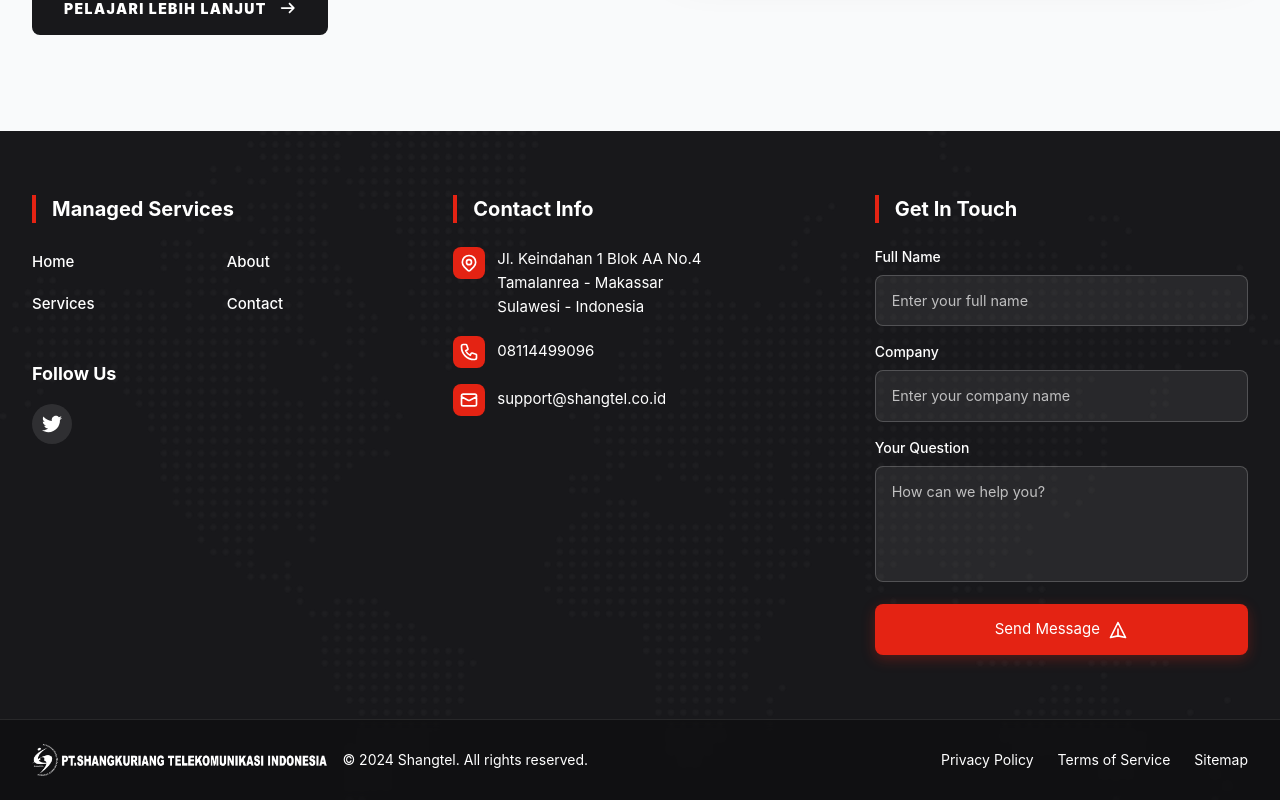
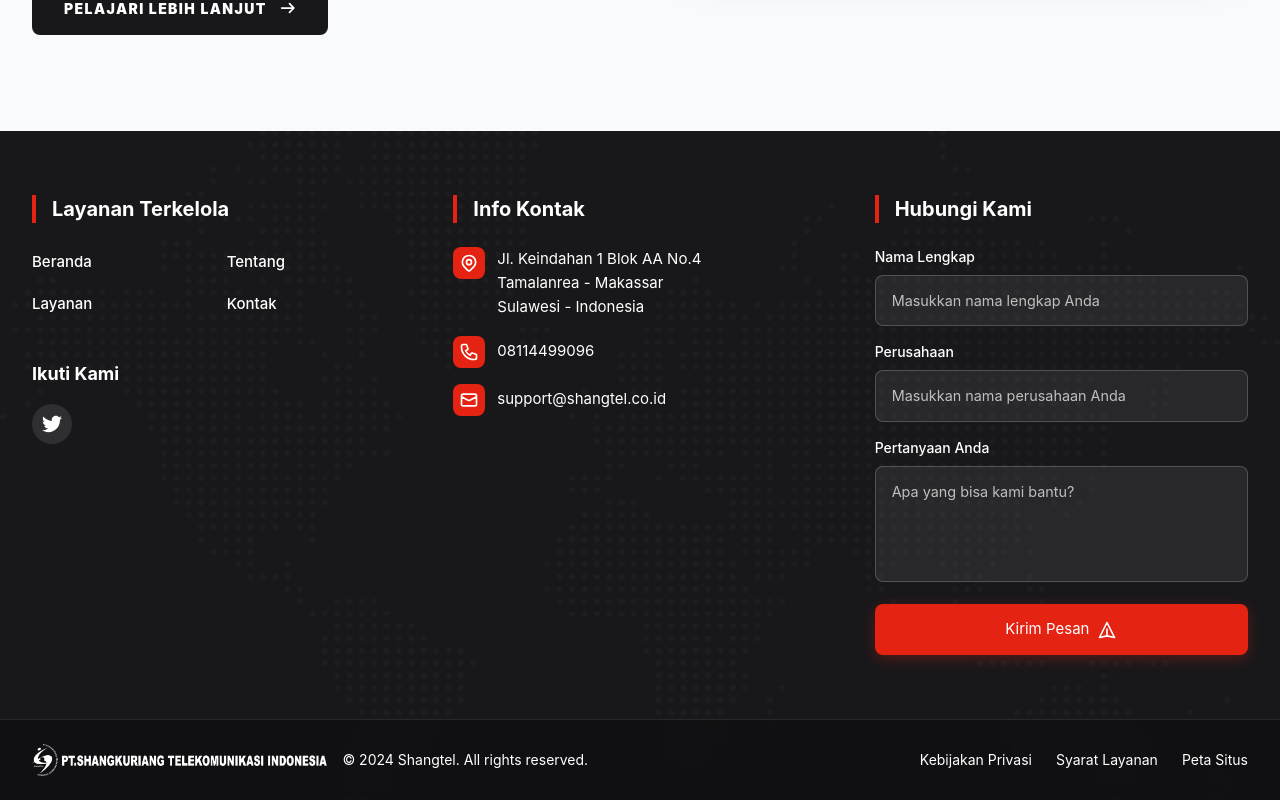
Before and after one commit to fuureya/shangtel, a Vue app: page /services in a window 1280 px wide. Shown: the part 6989-7789 px from the top of the page. Built offline with nearby package versions, Linux system fonts and the light colour scheme.

Commit message:
feat: implement multi-language support for Footer and add language switcher to Navbar

```diff
--- a/src/components/Footer.vue
+++ b/src/components/Footer.vue
@@ -15,33 +15,31 @@
         <!-- Left Grid - Navigation & Services -->
         <div class="space-y-6">
           <div>
-            <h3 class="text-xl font-bold text-white mb-6 border-l-4 border-telkom-red pl-4">Managed Services</h3>
+            <h3 class="text-xl font-bold text-white mb-6 border-l-4 border-telkom-red pl-4">{{ currentFooterData.managedServices }}</h3>
             <nav class="grid grid-cols-2 gap-x-4 gap-y-3">
-              <router-link to="/" class="footer-link">Home</router-link>
-              <router-link to="/tentang-kami" class="footer-link">About</router-link>
-              <router-link to="/services" class="footer-link">Services</router-link>
-
-              <router-link :to="{ path: '/', hash: '#contact' }" class="footer-link">Contact</router-link>
+              <router-link to="/" class="footer-link">{{ currentFooterData.nav.home }}</router-link>
+              <router-link to="/tentang-kami" class="footer-link">{{ currentFooterData.nav.about }}</router-link>
+              <router-link to="/services" class="footer-link">{{ currentFooterData.nav.services }}</router-link>
+              <router-link :to="{ path: '/', hash: '#contact' }" class="footer-link">{{ currentFooterData.nav.contact }}</router-link>
             </nav>
           </div>
 
           <!-- Social Media -->
           <div class="pt-4">
-            <h4 class="text-lg font-bold text-white mb-4">Follow Us</h4>
+            <h4 class="text-lg font-bold text-white mb-4">{{ currentFooterData.followUs }}</h4>
             <div class="flex space-x-4">
               <a href="#" class="social-icon">
                 <svg class="w-5 h-5" fill="currentColor" viewBox="0 0 24 24">
                   <path d="M24 4.557c-.883.392-1.832.656-2.828.775 1.017-.609 1.798-1.574 2.165-2.724-.951.564-2.005.974-3.127 1.195-.897-.957-2.178-1.555-3.594-1.555-3.179 0-5.515 2.966-4.797 6.045-4.091-.205-7.719-2.165-10.148-5.144-1.29 2.213-.669 5.108 1.523 6.574-.806-.026-1.566-.247-2.229-.616-.054 2.281 1.581 4.415 3.949 4.89-.693.188-1.452.232-2.224.084.626 1.956 2.444 3.379 4.6 3.419-2.07 1.623-4.678 2.348-7.29 2.04 2.179 1.397 4.768 2.212 7.548 2.212 9.142 0 14.307-7.721 13.995-14.646.962-.695 1.797-1.562 2.457-2.549z"/>
                 </svg>
               </a>
-              <!-- Repeat for other social icons if needed, but I'll simplify -->
             </div>
           </div>
         </div>
 
         <!-- Middle Grid - Contact Info -->
         <div class="space-y-6">
-          <h3 class="text-xl font-bold text-white mb-6 border-l-4 border-telkom-red pl-4">Contact Info</h3>
+          <h3 class="text-xl font-bold text-white mb-6 border-l-4 border-telkom-red pl-4">{{ currentFooterData.contactInfo }}</h3>
 
           <div class="space-y-4 text-white">
             <!-- Address -->
@@ -81,13 +79,13 @@
 
         <!-- Right Grid - Contact Form -->
         <div class="space-y-6">
-          <h3 class="text-xl font-bold text-white mb-6 border-l-4 border-telkom-red pl-4">Get In Touch</h3>
+          <h3 class="text-xl font-bold text-white mb-6 border-l-4 border-telkom-red pl-4">{{ currentFooterData.getInTouch }}</h3>
 
           <form @submit.prevent="submitForm" class="space-y-4">
             <!-- Full Name -->
             <div>
               <label for="fullname" class="block text-sm font-medium text-white mb-2">
-                Full Name
+                {{ currentFooterData.form.name }}
               </label>
               <input
                 id="fullname"
@@ -95,14 +93,14 @@
                 type="text"
                 required
                 class="form-input"
-                placeholder="Enter your full name"
+                :placeholder="currentFooterData.form.namePlaceholder"
               />
             </div>
 
             <!-- Company -->
             <div>
               <label for="company" class="block text-sm font-medium text-white mb-2">
-                Company
+                {{ currentFooterData.form.company }}
               </label>
               <input
                 id="company"
@@ -110,14 +108,14 @@
                 type="text"
                 required
                 class="form-input"
-                placeholder="Enter your company name"
+                :placeholder="currentFooterData.form.companyPlaceholder"
               />
             </div>
 
             <!-- Question -->
             <div>
               <label for="question" class="block text-sm font-medium text-white mb-2">
-                Your Question
+                {{ currentFooterData.form.question }}
               </label>
               <textarea
                 id="question"
@@ -125,14 +123,14 @@
                 rows="4"
                 required
                 class="form-input resize-none"
-                placeholder="How can we help you?"
+                :placeholder="currentFooterData.form.questionPlaceholder"
               ></textarea>
             </div>
 
             <!-- Submit Button -->
             <button type="submit" class="submit-button group w-full">
               <span class="relative z-10 flex items-center justify-center">
-                Send Message
+                {{ currentFooterData.form.submit }}
                 <svg class="ml-2 h-5 w-5 transition-transform group-hover:translate-x-1" fill="none" viewBox="0 0 24 24" stroke="currentColor">
                   <path stroke-linecap="round" stroke-linejoin="round" stroke-width="2" d="M12 19l9 2-9-18-9 18 9-2zm0 0v-8" />
                 </svg>
@@ -154,9 +152,9 @@
             </p>
           </div>
           <div class="flex space-x-6 text-sm text-white">
-            <a href="#" class="hover:text-telkom-red transition-colors">Privacy Policy</a>
-            <a href="#" class="hover:text-telkom-red transition-colors">Terms of Service</a>
-            <a href="#" class="hover:text-telkom-red transition-colors">Sitemap</a>
+            <a href="#" class="hover:text-telkom-red transition-colors">{{ currentFooterData.privacyPolicy }}</a>
+            <a href="#" class="hover:text-telkom-red transition-colors">{{ currentFooterData.termsOfService }}</a>
+            <a href="#" class="hover:text-telkom-red transition-colors">{{ currentFooterData.sitemap }}</a>
           </div>
         </div>
       </div>
@@ -165,7 +163,64 @@
 </template>
 
 <script setup>
-import { ref } from 'vue'
+import { ref, computed } from 'vue'
+import { useLanguage } from '@/composables/useLanguage.js'
+
+const { currentLanguage } = useLanguage()
+
+const footerDataIndonesia = {
+  managedServices: "Layanan Terkelola",
+  followUs: "Ikuti Kami",
+  contactInfo: "Info Kontak",
+  getInTouch: "Hubungi Kami",
+  nav: {
+    home: "Beranda",
+    about: "Tentang",
+    services: "Layanan",
+    contact: "Kontak"
+  },
+  form: {
+    name: "Nama Lengkap",
+    namePlaceholder: "Masukkan nama lengkap Anda",
+    company: "Perusahaan",
+    companyPlaceholder: "Masukkan nama perusahaan Anda",
+    question: "Pertanyaan Anda",
+    questionPlaceholder: "Apa yang bisa kami bantu?",
+    submit: "Kirim Pesan"
+  },
+  privacyPolicy: "Kebijakan Privasi",
+  termsOfService: "Syarat Layanan",
+  sitemap: "Peta Situs"
+}
+
+const footerDataEnglish = {
+  managedServices: "Managed Services",
+  followUs: "Follow Us",
+  contactInfo: "Contact Info",
+  getInTouch: "Get In Touch",
+  nav: {
+    home: "Home",
+    about: "About",
+    services: "Services",
+    contact: "Contact"
+  },
+  form: {
+    name: "Full Name",
+    namePlaceholder: "Enter your full name",
+    company: "Company",
+    companyPlaceholder: "Enter your company name",
+    question: "Your Question",
+    questionPlaceholder: "How can we help you?",
+    submit: "Send Message"
+  },
+  privacyPolicy: "Privacy Policy",
+  termsOfService: "Terms of Service",
+  sitemap: "Sitemap"
+}
+
+const currentFooterData = computed(() => {
+  return currentLanguage.value === 'ID' ? footerDataIndonesia : footerDataEnglish
+})
 
 const form = ref({
   fullname: '',
@@ -178,7 +233,12 @@ const submitForm = () => {
   console.log('Form submitted:', form.value)
 
   // Create WhatsApp message
-  const message = `Halo saya ${form.value.fullname} berasal dari ${form.value.company}. ${form.value.question}`
+  const lang = currentLanguage.value
+  const intro = lang === 'ID'
+    ? `Halo saya ${form.value.fullname} berasal dari ${form.value.company}.`
+    : `Hello, I am ${form.value.fullname} from ${form.value.company}.`
+
+  const message = `${intro} ${form.value.question}`
   const encodedMessage = encodeURIComponent(message)
   const whatsappUrl = `https://wa.me/6208114499096?text=${encodedMessage}`
 
--- a/src/components/Navbar.vue
+++ b/src/components/Navbar.vue
@@ -68,6 +68,26 @@
                 :class="{ 'rotate-180': isLangOpen }"
               />
             </button>
+
+            <!-- Desktop Language Dropdown -->
+            <div v-if="isLangOpen"
+              class="absolute right-0 mt-2 w-32 bg-white dark:bg-zinc-900 border border-gray-100 dark:border-zinc-800 rounded-xl shadow-2xl py-2 z-50 transition-all duration-200"
+            >
+              <button
+                @click="setLanguage('ID'); isLangOpen = false"
+                class="flex items-center w-full px-4 py-2 text-sm font-bold text-gray-700 dark:text-zinc-300 hover:bg-gray-50 dark:hover:bg-zinc-800 transition-colors"
+                :class="{ 'text-telkom-red': currentLanguage === 'ID' }"
+              >
+                Indonesia
+              </button>
+              <button
+                @click="setLanguage('ENG'); isLangOpen = false"
+                class="flex items-center w-full px-4 py-2 text-sm font-bold text-gray-700 dark:text-zinc-300 hover:bg-gray-50 dark:hover:bg-zinc-800 transition-colors"
+                :class="{ 'text-telkom-red': currentLanguage === 'ENG' }"
+              >
+                English
+              </button>
+            </div>
           </div>
         </div>
 
@@ -156,7 +176,7 @@ const mobileMenuOpen = ref(false)
 const isLangOpen = ref(false)
 const activeSection = ref('home')
 const isDark = ref(false)
-const { currentLanguage, toggleLanguage } = useLanguage()
+const { currentLanguage, toggleLanguage, setLanguage } = useLanguage()
 const route = useRoute()
 
 /* Theme Toggle Component */
```
